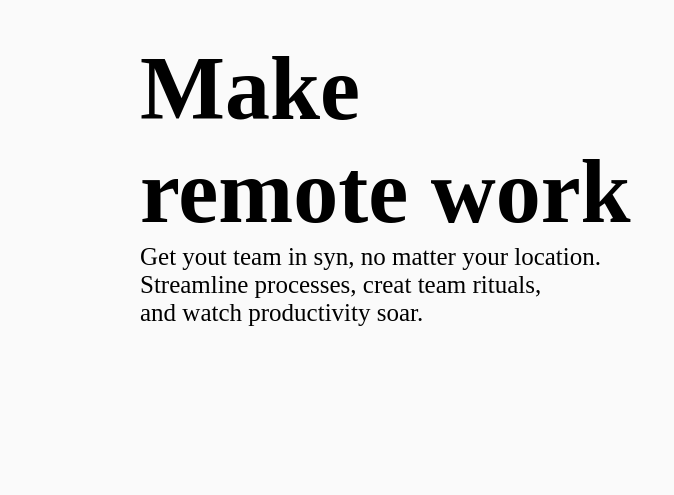
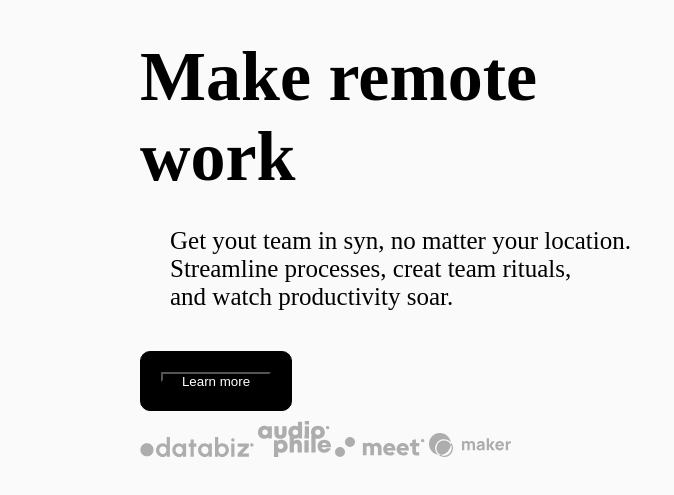
Before and after one commit to cantaruttim/LandingPage, a plain HTML site: page index.html in a window 1280 px wide. Shown: the part 113-608 px from the top of the page, without its empty margins (0-674 px from the left). Drawn offline with Linux system fonts and the light colour scheme.

Commit message:
main content

```diff
--- a/index.html
+++ b/index.html
@@ -49,8 +49,16 @@
             <p>Get yout team in syn, no matter your location. <br>
                 Streamline processes, creat team rituals, <br>
                 and watch productivity soar.</p>
-            <div class="img-content">
-                <!-- <img src="images/image-hero-desktop.png"> -->
+
+            <div id="learn">
+                <button class="learn-more">Learn more</button>
+            </div>
+
+            <div class="brand">
+                <img src="images/client-databiz.svg">
+                <img src="images/client-audiophile.svg">
+                <img src="images/client-meet.svg">
+                <img src="images/client-maker.svg">
             </div>
         </section>
         <footer>
--- a/style.css
+++ b/style.css
@@ -59,6 +59,24 @@ header{
     border: none;
 }
 
+#learn{
+  background-color: black;
+  border-radius: 10px;
+  padding: 20px;
+  font-size: 16px;
+  margin: 20px 10px 10px 0px;
+  width: fit-content;
+  border: 1px solid black;
+}
+
+.learn-more{
+  background-color: black;
+  color: white;
+  width: 110px;
+  height: 10px;
+
+}
+
 /* escondendo o conteúdo do menu */
   .dd_features_content {
     display: none;
@@ -118,11 +136,13 @@ header{
 
 p{
   font-size: 25px;
+  padding: 20px;
+  margin: 10px;
 }
 
 
 h1{
-  font-size: 90px;
+  font-size: 70px;
 }
 
 #img{
```
